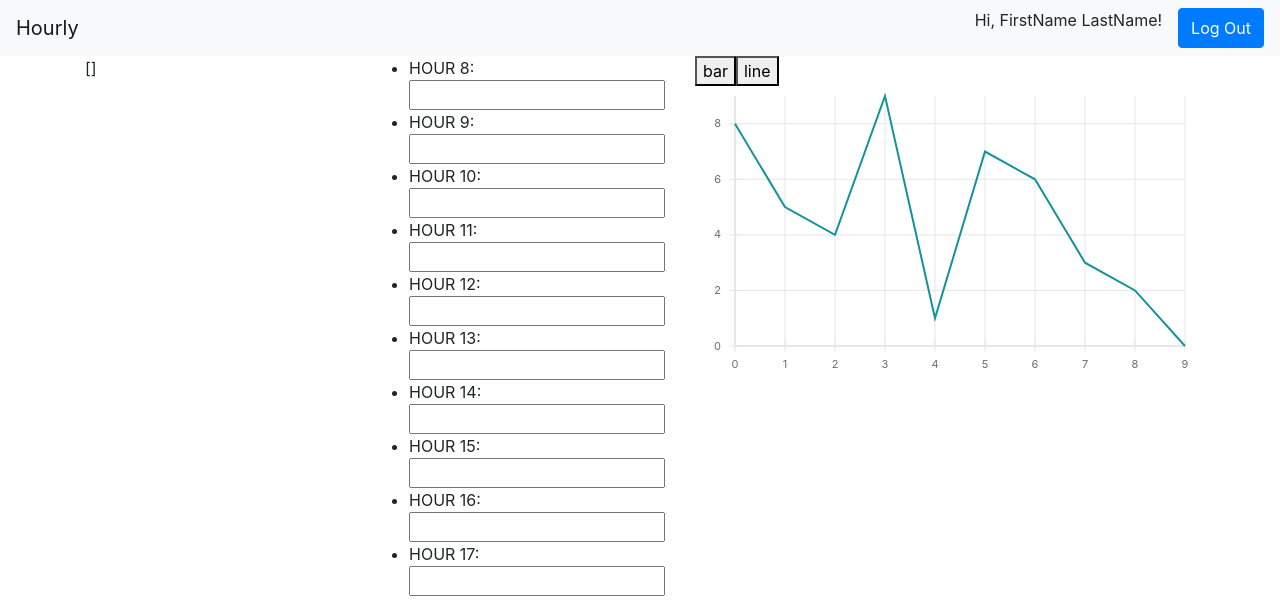
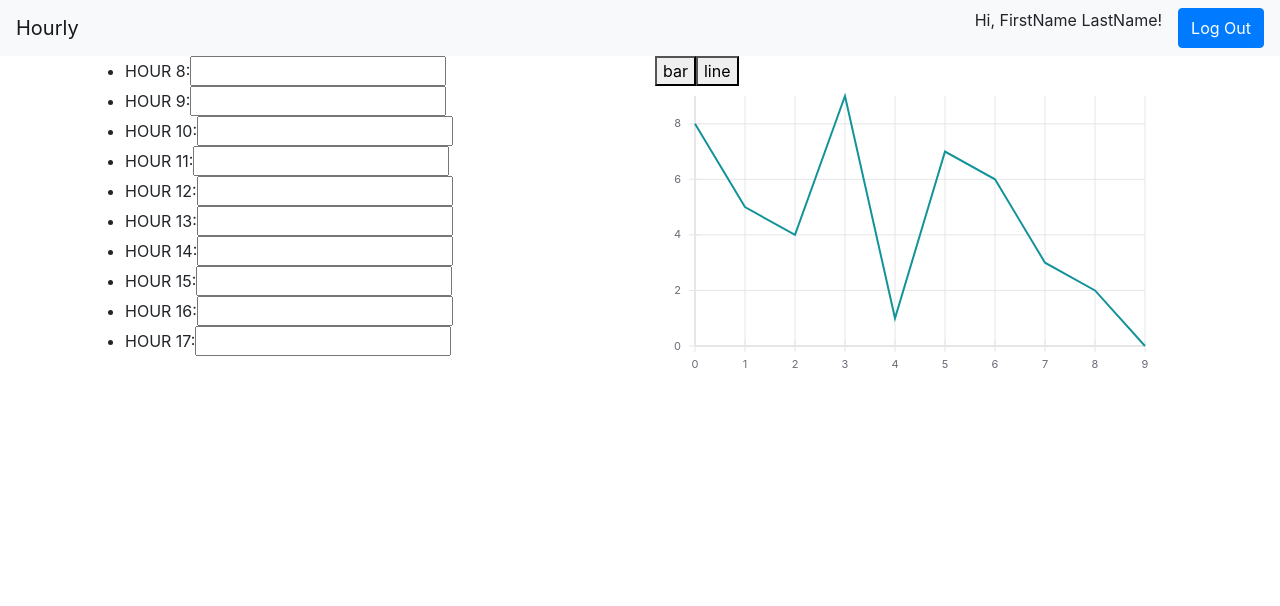
Before and after one commit to dzhen19/hackholyoke2020, a React (Create React App) app in the folder frontend/client/: page / in a window 1280 px wide. Shown: the top 606 px of the page. Built offline with nearby package versions, Linux system fonts and the light colour scheme; no server answers.

Commit message:
deleted hours from screen

```diff
--- a/frontend/client/src/api/hours.js
+++ b/frontend/client/src/api/hours.js
@@ -11,9 +11,5 @@ export default function Hours() {
             }
         )}, [])
 
-    return (
-        <div>
-            {JSON.stringify(hours)}
-        </div>
-    )
+    return (<div> </div>)
 }
--- a/frontend/client/src/pages/dashboard.js
+++ b/frontend/client/src/pages/dashboard.js
@@ -14,9 +14,6 @@ function Dashboard() {
             <Container>
                 <Row>
                     <Col>
-                        {Hours()}
-                    </Col>
-                    <Col>
                         {UserInput()}
                     </Col>
                     <Col>
```
